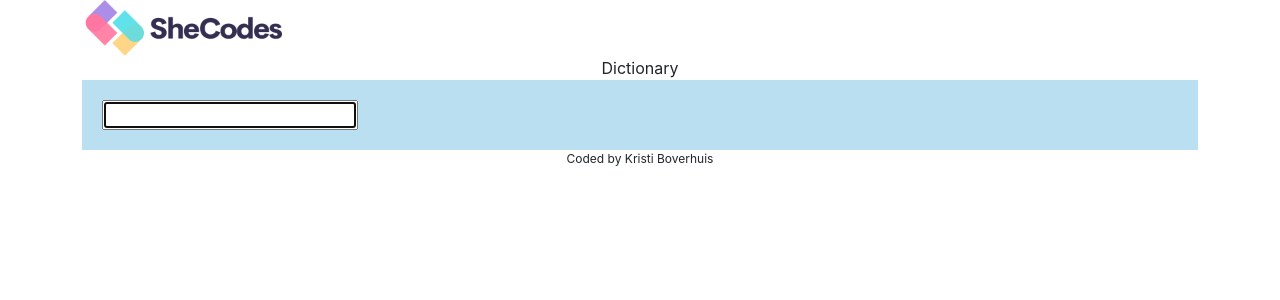
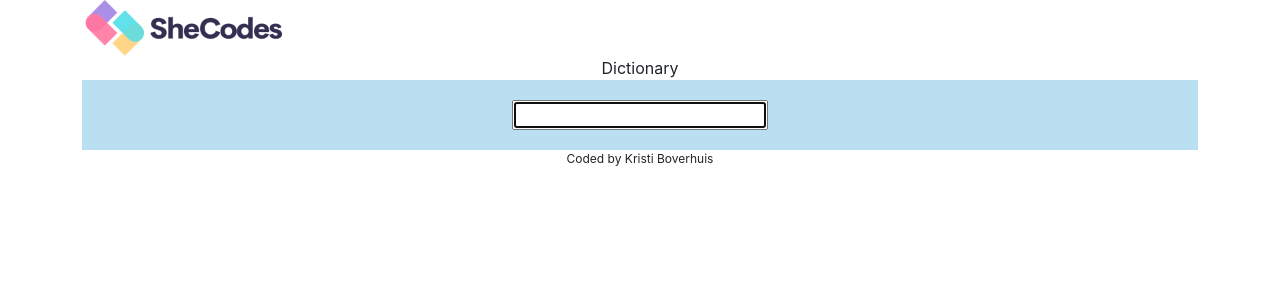
Before and after one commit to kboverhuis/dictionary-project, a React (Create React App) app: page / in a window 1280 px wide. Shown: the top 300 px of the page. Built offline with nearby package versions, Linux system fonts and the light colour scheme.

Commit message:
Added missing parentheses in Results.js return

```diff
--- a/src/Dictionary.css
+++ b/src/Dictionary.css
@@ -1,4 +1,5 @@
 .Dictionary {
+  text-align: center;
   background-color: rgb(186, 223, 240);
   padding: 20px;
 }
--- a/src/Results.js
+++ b/src/Results.js
@@ -4,7 +4,8 @@ import Meaning from "./Meaning";
 export default function Results(props) {
   console.log(props.results);
   if (props.results) {
-    return <div className="Results">
+    return (
+    <div className="Results">
       <h2>{props.results.word}</h2>
       {props.results.meanings.map(function (meaning, index) {
         return (
@@ -13,7 +14,8 @@ export default function Results(props) {
           </div>
         );
       })}
-    </div>;
+    </div>
+    );
   } else {
     return null;
   }
```
